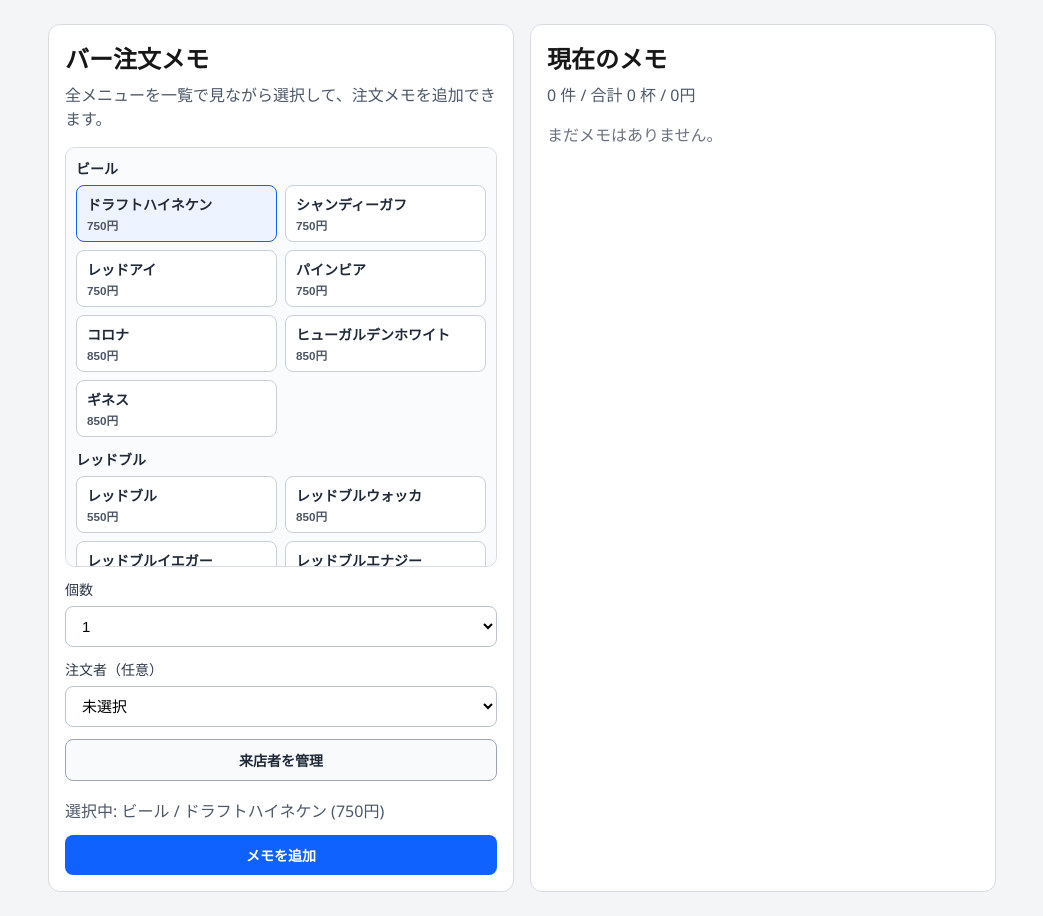
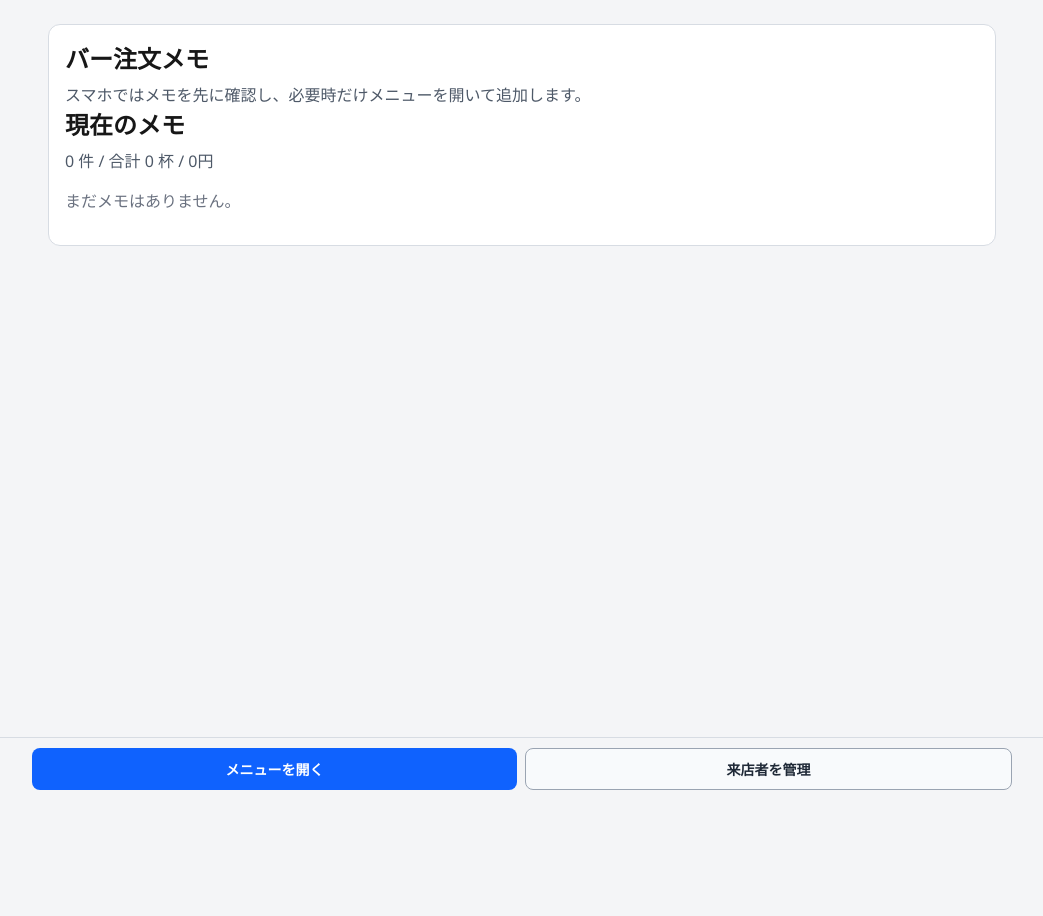
Before and after one commit to ytkg/orders, a React (Vite) app: page / in a window 1280 px wide. Shown: the whole page, without its empty margins (118-1161 px from the left). After the commit the page ends 800 px from the top, so only its background shows below. Built offline with nearby package versions, Linux system fonts and the light colour scheme.

Commit message:
feat: add fixed footer actions for quick access

```diff
--- a/src/App.tsx
+++ b/src/App.tsx
@@ -15,19 +15,14 @@ type Visitor = {
   name: string;
 };
 
-const QUANTITY_OPTIONS = Array.from({ length: 10 }, (_, index) =>
-  String(index + 1)
-);
+const QUANTITY_OPTIONS = Array.from({ length: 10 }, (_, index) => index + 1);
 
 function App() {
-  const [selectedMenuId, setSelectedMenuId] = useState(MENU_ITEMS[0]?.id ?? 0);
-  const [quantity, setQuantity] = useState("1");
-  const [customer, setCustomer] = useState("");
   const [newVisitorName, setNewVisitorName] = useState("");
+  const [isMenuDrawerOpen, setIsMenuDrawerOpen] = useState(false);
   const [isVisitorModalOpen, setIsVisitorModalOpen] = useState(false);
   const [visitors, setVisitors] = useState<Visitor[]>([]);
   const [orders, setOrders] = useState<OrderMemo[]>([]);
-  const [error, setError] = useState("");
   const [visitorError, setVisitorError] = useState("");
 
   const groupedMenu = useMemo(() => {
@@ -40,11 +35,6 @@ function App() {
     return Array.from(map.entries());
   }, []);
 
-  const selectedMenuItem = useMemo(
-    () => MENU_ITEMS.find((item) => item.id === selectedMenuId),
-    [selectedMenuId]
-  );
-
   const totalDrinks = useMemo(
     () => orders.reduce((sum, order) => sum + order.quantity, 0),
     [orders]
@@ -54,32 +44,21 @@ function App() {
     [orders]
   );
 
-  const handleSubmit = (event: FormEvent<HTMLFormElement>) => {
-    event.preventDefault();
-    const parsedQuantity = Number.parseInt(quantity, 10);
-
-    if (!selectedMenuItem) {
-      setError("お酒を選択してください。");
-      return;
-    }
-    if (!Number.isInteger(parsedQuantity) || parsedQuantity <= 0) {
-      setError("個数は1以上の整数で入力してください。");
+  const addOrderFromMenu = (menuId: number) => {
+    const selected = MENU_ITEMS.find((item) => item.id === menuId);
+    if (!selected) {
       return;
     }
 
     const nextOrder: OrderMemo = {
       id: Date.now(),
-      drink: selectedMenuItem.name,
-      price: selectedMenuItem.price,
-      quantity: parsedQuantity,
-      customer: customer.trim(),
+      drink: selected.name,
+      price: selected.price,
+      quantity: 1,
+      customer: "",
       createdAt: new Date()
     };
-
     setOrders((prev) => [nextOrder, ...prev]);
-    setQuantity("1");
-    setCustomer("");
-    setError("");
   };
 
   const addVisitor = (event: FormEvent<HTMLFormElement>) => {
@@ -106,14 +85,16 @@ function App() {
   };
 
   const removeVisitor = (id: number) => {
+    const removed = visitors.find((visitor) => visitor.id === id);
     setVisitors((prev) => prev.filter((visitor) => visitor.id !== id));
-    setCustomer((prev) => {
-      const target = visitors.find((visitor) => visitor.id === id);
-      if (target && prev === target.name) {
-        return "";
-      }
-      return prev;
-    });
+    if (!removed) {
+      return;
+    }
+    setOrders((prev) =>
+      prev.map((order) =>
+        order.customer === removed.name ? { ...order, customer: "" } : order
+      )
+    );
   };
 
   const removeOrder = (id: number) => {
@@ -128,87 +109,21 @@ function App() {
     );
   };
 
+  const updateOrderQuantity = (id: number, nextQuantity: number) => {
+    setOrders((prev) =>
+      prev.map((order) =>
+        order.id === id ? { ...order, quantity: nextQuantity } : order
+      )
+    );
+  };
+
   return (
     <main className="page">
       <section className="panel">
         <h1>バー注文メモ</h1>
         <p className="subtitle">
-          全メニューを一覧で見ながら選択して、注文メモを追加できます。
+          スマホではメモを先に確認し、必要時だけメニューを開いて追加します。
         </p>
-
-        <form className="form" onSubmit={handleSubmit}>
-          <div className="menu-browser">
-            {groupedMenu.map(([menuCategory, items]) => (
-              <section key={menuCategory} className="menu-category">
-                <h3>{menuCategory}</h3>
-                <div className="menu-items">
-                  {items.map((item) => (
-                    <button
-                      key={item.id}
-                      type="button"
-                      className={`menu-item${
-                        selectedMenuId === item.id ? " active" : ""
-                      }`}
-                      onClick={() => setSelectedMenuId(item.id)}
-                    >
-                      <span>{item.name}</span>
-                      <small>{item.price}円</small>
-                    </button>
-                  ))}
-                </div>
-              </section>
-            ))}
-          </div>
-
-          <label>
-            個数
-            <select
-              value={quantity}
-              onChange={(event) => setQuantity(event.target.value)}
-            >
-              {QUANTITY_OPTIONS.map((option) => (
-                <option key={option} value={option}>
-                  {option}
-                </option>
-              ))}
-            </select>
-          </label>
-
-          <label>
-            注文者（任意）
-            <select
-              value={customer}
-              onChange={(event) => setCustomer(event.target.value)}
-            >
-              <option value="">未選択</option>
-              {visitors.map((visitor) => (
-                <option key={visitor.id} value={visitor.name}>
-                  {visitor.name}
-                </option>
-              ))}
-            </select>
-          </label>
-          <button
-            type="button"
-            className="sub-button"
-            onClick={() => setIsVisitorModalOpen(true)}
-          >
-            来店者を管理
-          </button>
-
-          {error ? <p className="error">{error}</p> : null}
-          {selectedMenuItem ? (
-            <p className="subtitle">
-              選択中: {selectedMenuItem.category} / {selectedMenuItem.name} (
-              {selectedMenuItem.price}円)
-            </p>
-          ) : null}
-
-          <button type="submit">メモを追加</button>
-        </form>
-      </section>
-
-      <section className="panel">
         <h2>現在のメモ</h2>
         <p className="subtitle">
           {orders.length} 件 / 合計 {totalDrinks} 杯 / {totalAmount}円
@@ -226,6 +141,21 @@ function App() {
                     {order.quantity} 杯 ({order.price}円/杯) /{" "}
                     {order.customer || "注文者未入力"}
                   </p>
+                  <label className="order-customer-edit">
+                    個数を変更
+                    <select
+                      value={String(order.quantity)}
+                      onChange={(event) =>
+                        updateOrderQuantity(order.id, Number(event.target.value))
+                      }
+                    >
+                      {QUANTITY_OPTIONS.map((option) => (
+                        <option key={option} value={String(option)}>
+                          {option}
+                        </option>
+                      ))}
+                    </select>
+                  </label>
                   <label className="order-customer-edit">
                     注文者を変更
                     <select
@@ -256,6 +186,69 @@ function App() {
           </ul>
         )}
       </section>
+      <footer className="fixed-footer">
+        <div className="fixed-footer-inner">
+          <button type="button" onClick={() => setIsMenuDrawerOpen(true)}>
+            メニューを開く
+          </button>
+          <button
+            type="button"
+            className="sub-button"
+            onClick={() => setIsVisitorModalOpen(true)}
+          >
+            来店者を管理
+          </button>
+        </div>
+      </footer>
+
+      {isMenuDrawerOpen ? (
+        <div
+          className="drawer-backdrop"
+          onClick={() => setIsMenuDrawerOpen(false)}
+        >
+          <section
+            className="drawer"
+            onClick={(event) => event.stopPropagation()}
+          >
+            <div className="modal-header">
+              <h2>メニュー</h2>
+              <button
+                type="button"
+                className="sub-button"
+                onClick={() => setIsMenuDrawerOpen(false)}
+              >
+                閉じる
+              </button>
+            </div>
+            <p className="subtitle">
+              お酒をタップすると個数1・注文者未設定で追加されます。
+            </p>
+            <div className="menu-browser">
+              {groupedMenu.map(([menuCategory, items]) => (
+                <section key={menuCategory} className="menu-category">
+                  <h3>{menuCategory}</h3>
+                  <div className="menu-items">
+                    {items.map((item) => (
+                      <button
+                        key={item.id}
+                        type="button"
+                        className="menu-item"
+                        onClick={() => {
+                          addOrderFromMenu(item.id);
+                          setIsMenuDrawerOpen(false);
+                        }}
+                      >
+                        <span>{item.name}</span>
+                        <small>{item.price}円</small>
+                      </button>
+                    ))}
+                  </div>
+                </section>
+              ))}
+            </div>
+          </section>
+        </div>
+      ) : null}
 
       {isVisitorModalOpen ? (
         <div
--- a/src/styles.css
+++ b/src/styles.css
@@ -18,10 +18,10 @@ body {
   width: min(980px, 100%);
   margin: 0 auto;
   min-height: 100vh;
-  padding: 24px 16px;
-  display: grid;
-  gap: 16px;
-  grid-template-columns: repeat(auto-fit, minmax(280px, 1fr));
+  padding: 24px 16px 96px;
+  display: flex;
+  flex-direction: column;
+  gap: 10px;
 }
 
 .panel {
@@ -47,27 +47,49 @@ h2 {
   gap: 12px;
 }
 
+.fixed-footer {
+  position: fixed;
+  left: 0;
+  right: 0;
+  bottom: 0;
+  z-index: 15;
+  padding: 10px 12px calc(10px + env(safe-area-inset-bottom));
+  background: rgba(244, 245, 247, 0.96);
+  border-top: 1px solid #d7dce3;
+}
+
+.fixed-footer-inner {
+  width: min(980px, 100%);
+  margin: 0 auto;
+  display: flex;
+  gap: 8px;
+}
+
+.fixed-footer-inner > button {
+  flex: 1;
+}
+
 .menu-browser {
   display: grid;
-  gap: 12px;
-  max-height: 420px;
+  gap: 8px;
+  max-height: calc(100vh - 170px);
   overflow: auto;
   border: 1px solid #d7dce3;
   border-radius: 10px;
-  padding: 10px;
+  padding: 8px;
   background: #fafbfc;
 }
 
 .menu-category h3 {
-  margin: 0 0 6px;
-  font-size: 14px;
+  margin: 0 0 4px;
+  font-size: 13px;
   color: #1f2937;
 }
 
 .menu-items {
   display: grid;
-  grid-template-columns: repeat(auto-fit, minmax(180px, 1fr));
-  gap: 8px;
+  grid-template-columns: repeat(auto-fit, minmax(150px, 1fr));
+  gap: 6px;
 }
 
 .menu-item {
@@ -76,13 +98,15 @@ h2 {
   background: #fff;
   color: #1f2937;
   text-align: left;
-  padding: 8px 10px;
+  padding: 6px 8px;
   display: grid;
-  gap: 2px;
+  gap: 1px;
+  font-size: 13px;
 }
 
 .menu-item small {
   color: #4b5563;
+  font-size: 11px;
 }
 
 .menu-item.active {
@@ -226,6 +250,7 @@ button:disabled {
   display: grid;
   place-items: center;
   padding: 16px;
+  z-index: 30;
 }
 
 .modal {
@@ -244,3 +269,23 @@ button:disabled {
   justify-content: space-between;
   gap: 12px;
 }
+
+.drawer-backdrop {
+  position: fixed;
+  inset: 0;
+  background: rgba(15, 23, 42, 0.45);
+  display: grid;
+  place-items: end center;
+  z-index: 20;
+}
+
+.drawer {
+  width: min(980px, 100%);
+  height: min(92vh, 900px);
+  overflow: auto;
+  background: #fff;
+  border-top-left-radius: 14px;
+  border-top-right-radius: 14px;
+  border: 1px solid #d7dce3;
+  padding: 14px;
+}
```
Also changed, not shown: 1 other file (tests, documents, lock files or other folders).
